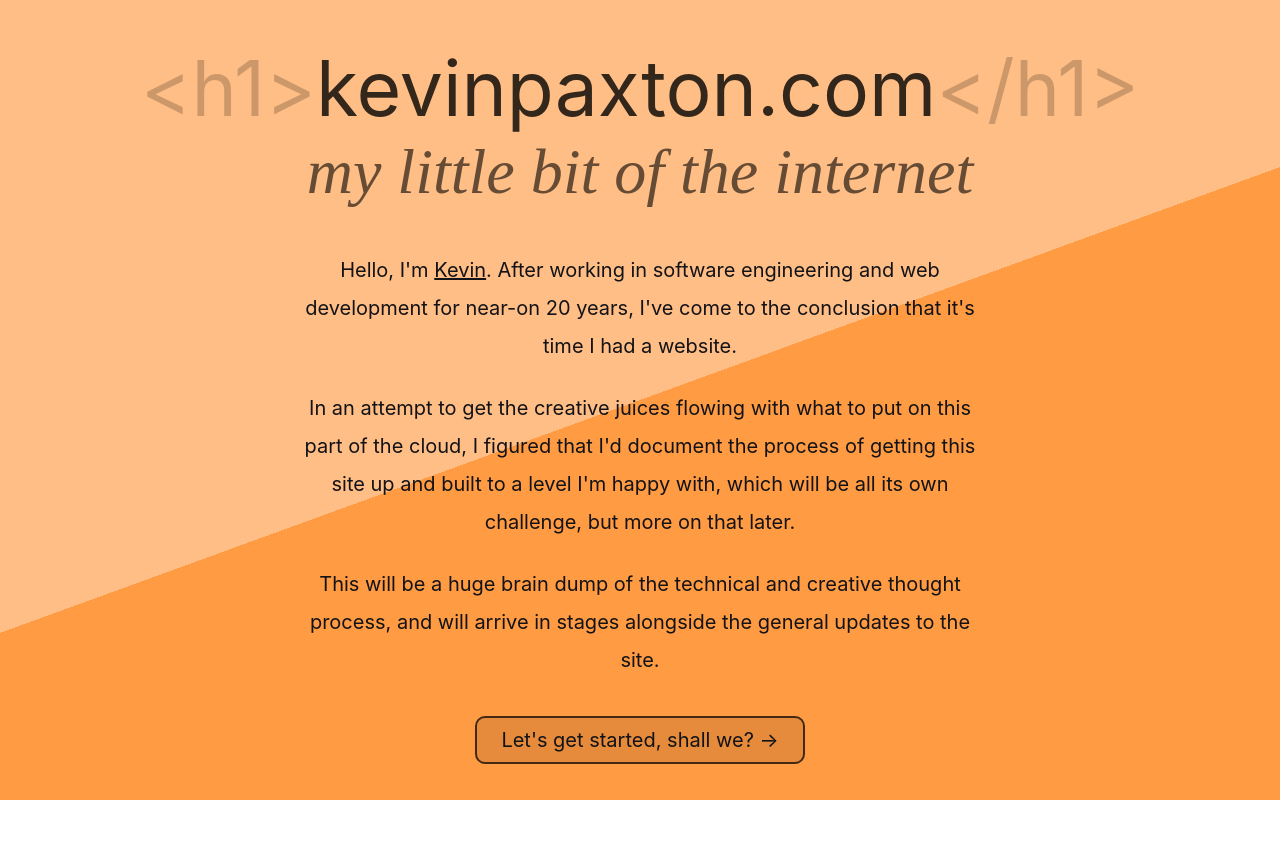
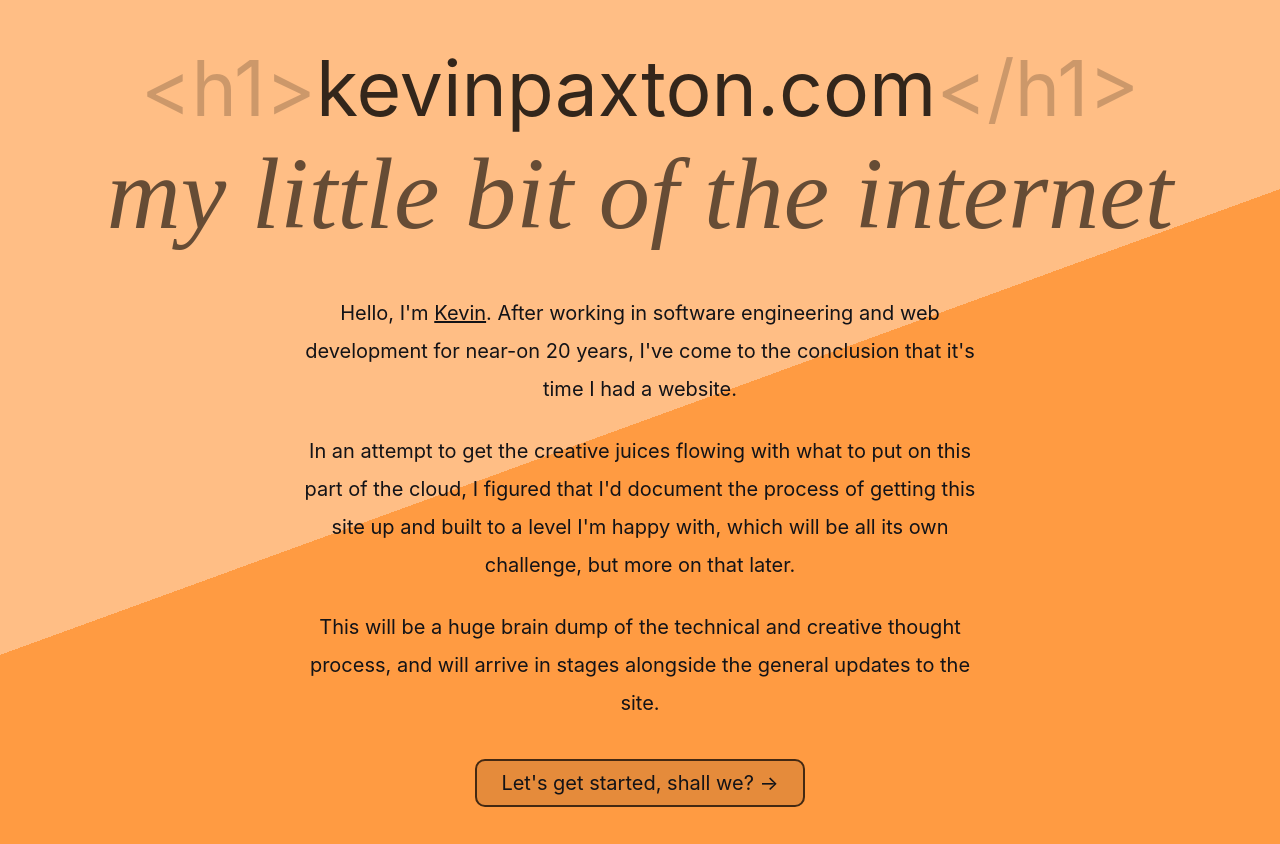
Before and after one commit to kgpax/website, a React (Create React App) app: page / in a window 1280 px wide. Before the commit the page ends 800 px from the top, so only its background shows below. Built offline with nearby package versions, Linux system fonts and the light colour scheme; a web font is replaced by a local one.

Commit message:
Various RWD considerations

```diff
--- a/public/index.html
+++ b/public/index.html
@@ -2,7 +2,10 @@
 <html lang="en">
   <head>
     <meta charset="utf-8" />
-    <meta name="viewport" content="width=device-width, initial-scale=1" />
+    <meta
+      name="viewport"
+      content="width=device-width, initial-scale=1, viewport-fit=cover"
+    />
     <meta name="theme-color" content="#000000" />
     <meta name="description" content="Personal website of Kevin Paxton" />
     <title>kevinpaxton.com</title>
--- a/src/components/Button.js
+++ b/src/components/Button.js
@@ -5,6 +5,7 @@ const StyledButton = styled.button`
   border-radius: 1rem;
   padding: ${({ theme }) => `${theme.space[2]} ${theme.space[3]}`};
   background: rgba(0, 0, 0, 0.1);
+  color: inherit;
   transition: background-color 0.1s ease-in-out;
   text-decoration: none;
 
--- a/src/components/Code.js
+++ b/src/components/Code.js
@@ -4,7 +4,7 @@ const StyledCode = styled.code`
   font-family: 'Courier New', Courier, monospace;
   font-size: 0.9em;
   font-weight: 700;
-  background: rgba(255, 255, 255, 0.7);
+  background: rgba(255, 255, 255, 0.3);
   padding: ${({ theme }) => `${theme.space[1]} ${theme.space[2]}`};
   border-radius: ${({ theme }) => theme.space[1]};
 `;
--- a/src/components/Content.js
+++ b/src/components/Content.js
@@ -7,6 +7,10 @@ const StyledContent = styled.div`
   margin: 0 auto;
   text-align: ${({ align }) => align};
   ${space}
+
+  @media only screen and (max-width: 900px) {
+    max-width: 65rem;
+  }
 `;
 
 const Content = (props) => <StyledContent {...props} />;
--- a/src/components/ExternalLink.js
+++ b/src/components/ExternalLink.js
@@ -3,7 +3,9 @@ import styled from 'styled-components';
 const StyledExternalLink = styled.a.attrs({
   rel: 'nofollow noopener noreferrer',
   target: '_blank',
-})``;
+})`
+  color: inherit;
+`;
 
 const ExternalLink = (props) => <StyledExternalLink {...props} />;
 
--- a/src/components/Page.js
+++ b/src/components/Page.js
@@ -1,16 +1,18 @@
 import styled from 'styled-components';
-import { Link } from 'wouter';
 import { pickColorPair } from '../utils/colors';
 import Header from './Header';
+import Link from './Link';
 import Section from './Section';
 import Content from './Content';
 import Title from './Title';
+import Paragraph from './Paragraph';
 import Footer from './Footer';
 
 const TopHeader = styled(Header)`
   flex: 0 0 auto;
   text-align: center;
-  padding: ${({ theme }) => theme.space[3]};
+  padding: ${({ theme }) => theme.space[4]};
+  color: rgba(0, 0, 0, 0.5);
 `;
 const FullContent = styled(Content)`
   flex: 1 1 auto;
@@ -18,7 +20,8 @@ const FullContent = styled(Content)`
 const BottomFooter = styled(Footer)`
   flex: 0 0 auto;
   text-align: center;
-  padding: ${({ theme }) => theme.space[3]};
+  padding: ${({ theme }) => theme.space[4]};
+  color: rgba(0, 0, 0, 0.5);
 `;
 
 const Page = ({ title, children }) => {
@@ -26,13 +29,18 @@ const Page = ({ title, children }) => {
   return (
     <Section bg1={bg1} bg2={bg2}>
       <TopHeader>
-        <Link href="/">kevinpaxton.com</Link>
+        &larr; <Link href="/">kevinpaxton.com</Link>
       </TopHeader>
       <FullContent>
         {title && <Title>{title}</Title>}
         {children}
       </FullContent>
-      <BottomFooter>&copy; Kevin Paxton</BottomFooter>
+      <BottomFooter>
+        <Paragraph>
+          &larr; <Link href="/">back</Link>
+        </Paragraph>
+        &copy; Kevin Paxton
+      </BottomFooter>
     </Section>
   );
 };
--- a/src/components/Section.js
+++ b/src/components/Section.js
@@ -1,4 +1,5 @@
 import styled from 'styled-components';
+import { space } from 'styled-system';
 import PropTypes from 'prop-types';
 
 const StyledSection = styled.section`
@@ -10,6 +11,10 @@ const StyledSection = styled.section`
     ${({ bg, bg1, bg2, bgSplit }) =>
       `${bg1 || bg} ${bgSplit}%, ${bg2 || bg} ${bgSplit}%`}
   );
+  ${space};
+  @media only screen and (max-width: 768px) {
+    padding: ${({ theme }) => theme.space[4]};
+  }
 `;
 
 const Section = (props) => <StyledSection {...props} />;
--- a/src/index.js
+++ b/src/index.js
@@ -11,6 +11,9 @@ const GlobalStyles = createGlobalStyle`
   }
   html {
     font-size: 10px;
+    @media only screen and (max-width: 768px) {
+      font-size: 8px;
+    }
   }
   html, body, #root {
     height: 100%;
@@ -32,7 +35,7 @@ const GlobalStyles = createGlobalStyle`
     padding: 0;
     font-weight: normal;
   }
-  body, a {
+  body {
     color: #131317;
   }
   p, div, span {
--- a/src/sections/Home.js
+++ b/src/sections/Home.js
@@ -1,4 +1,5 @@
 import styled from 'styled-components';
+import { space } from 'styled-system';
 import { pickColorPair } from '../utils/colors';
 import {
   Section,
@@ -9,17 +10,14 @@ import {
 } from '../components';
 
 const Container = styled(Section)`
-  display: flex;
-  flex-direction: column;
-  justify-content: center;
-  align-items: center;
-  height: 100vh;
+  text-align: center;
 `;
 
 const Title = styled.h1`
   font-size: 6vw;
   color: rgba(0, 0, 0, 0.8);
   font-weight: 400;
+  ${space}
   &::before,
   &::after {
     color: rgba(0, 0, 0, 0.2);
@@ -35,7 +33,7 @@ const Title = styled.h1`
 const SubTitle = styled.h2`
   font-family: 'Clicker Script', cursive;
   font-style: italic;
-  font-size: 5vw;
+  font-size: 8vw;
   color: rgba(0, 0, 0, 0.6);
   font-weight: 300;
 `;
@@ -43,7 +41,7 @@ const SubTitle = styled.h2`
 const Home = () => {
   const [bg1, bg2] = pickColorPair();
   return (
-    <Container bg1={bg1} bg2={bg2}>
+    <Container py={4} bg1={bg1} bg2={bg2}>
       <Title>kevinpaxton.com</Title>
       <SubTitle>my little bit of the internet</SubTitle>
       <Content mt={4} align="center">
--- a/src/sections/SiteBuild001.js
+++ b/src/sections/SiteBuild001.js
@@ -144,28 +144,25 @@ const SiteBuild001 = () => (
         everything done, but it will serve as an interesting retrospective for
         my journey.
       </Paragraph>
-      <Paragraph>
-        Here's what I hope to put up next time:
+      <Paragraph>Here's what I hope to put up next time:</Paragraph>
       <ul>
         <li>
           Put some motion on the landing page - I love a bit of subtle
           animation, me
         </li>
         <li>
-            Work on the page backgrounds - change those straight lines to
-            curves?
+          Work on the page backgrounds - change those straight lines to curves?
         </li>
         <li>Favicon and early browser and device testing</li>
         <li>Think about the navigation structure of the site</li>
       </ul>
-        Stretch goals:
+      <Paragraph>Stretch goals:</Paragraph>
       <ul>
         <li>
           Get some illustrations and imagery in place - this is far too text
           heavy, I want to fix that
         </li>
       </ul>
-      </Paragraph>
     </Segment>
   </Page>
 );
```
Lines whose indentation alone changed are shown as unchanged.
